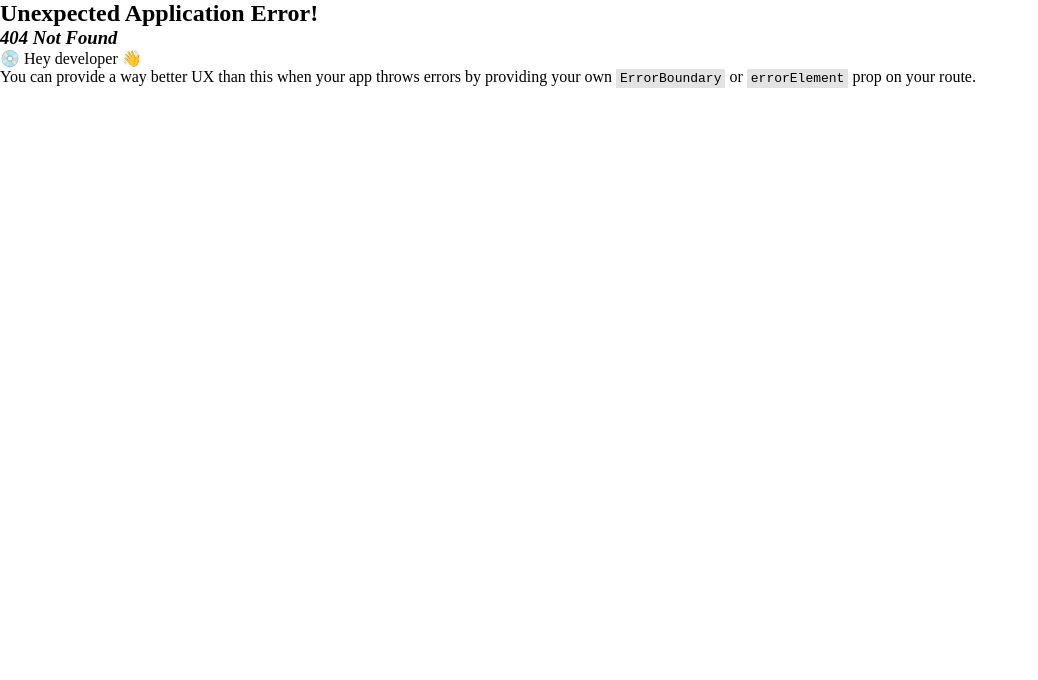
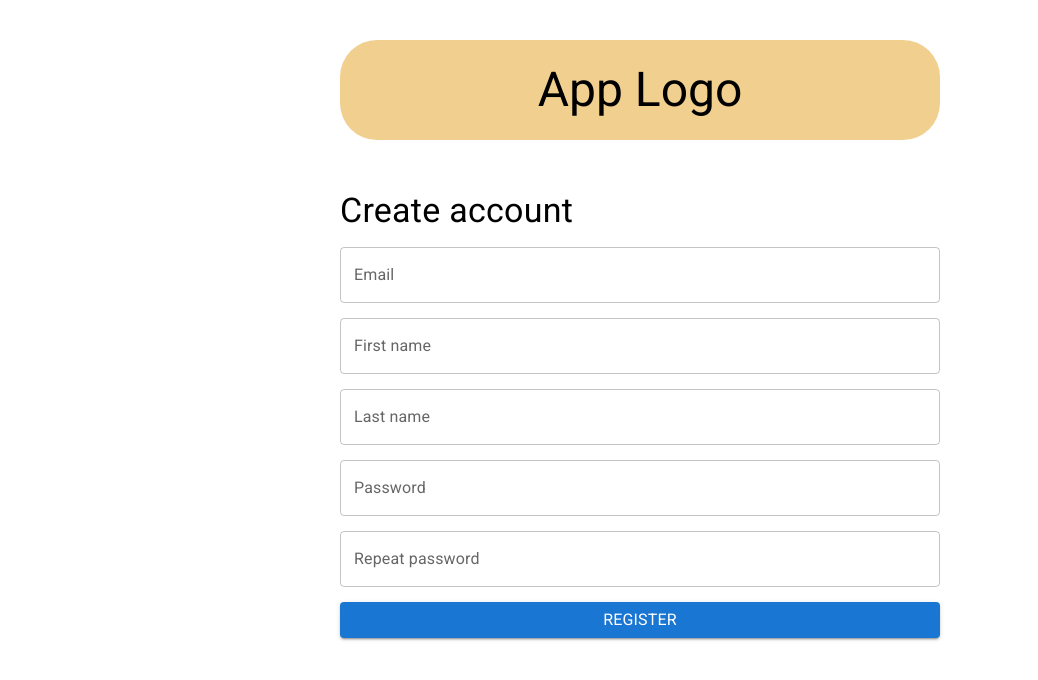
Before and after one commit to typicalRussianMan/games-app, a React (Vite) app: page /auth/register in a window 1280 px wide. Before the commit this address had no page. Shown: the top 680 px of the page, without its empty margins (0-1038 px from the left). Built offline with nearby package versions, Linux system fonts and the light colour scheme; no server answers.

Commit message:
Add routing for registration, improve UI

```diff
--- a/src/pages/auth/auth.routing.tsx
+++ b/src/pages/auth/auth.routing.tsx
@@ -2,6 +2,7 @@ import { RouteObject } from "react-router-dom";
 import { AuthPage } from "./AuthPage";
 import { LoginForm } from "./components/Login";
 import { UnauthorizedGuard } from "../../guards/UnauthorizedGuard";
+import { RegistrationForm } from "./components/Registration/RegistrationForm";
 
 export const AUTH_ROUTES: RouteObject = {
   element: <UnauthorizedGuard />,
@@ -14,6 +15,10 @@ export const AUTH_ROUTES: RouteObject = {
           path: 'login',
           element: <LoginForm />,
         },
+        {
+          path: 'register',
+          element: <RegistrationForm />
+        }
       ],
     }
   ]
--- a/src/pages/auth/components/Registration/RegistrationForm.tsx
+++ b/src/pages/auth/components/Registration/RegistrationForm.tsx
@@ -1,11 +1,16 @@
-import { FC, useCallback, useEffect, useState } from "react";
+import { FC, memo, useCallback, useEffect, useState } from "react";
 import { RegistrationFormData, registrationSchema } from "./RegistrationForm.schema";
 import { SubmitHandler, useForm } from "react-hook-form";
 import { yupResolver } from "@hookform/resolvers/yup";
 import { useUser } from "../../../../hooks/useUser";
-import { TextField, Typography } from "@mui/material";
+import { Button, LinearProgress, Snackbar, TextField, Typography } from "@mui/material";
 
 import '../style.css';
+import { authApi } from "../../../../api";
+import { tokenService } from "../../../../services/token.service";
+import { Registration } from "../../../../models/registration";
+import { isValidationError } from "../../../../models/validation-error";
+import { AppError } from "../../../../models/app-error";
 
 const RegistrationFormComponent: FC = () => {
   const {
@@ -13,7 +18,7 @@ const RegistrationFormComponent: FC = () => {
     handleSubmit,
     formState: { errors },
     setError,
-    getValues,
+    clearErrors,
     watch
   } = useForm<RegistrationFormData>({
     resolver: yupResolver(registrationSchema),
@@ -23,8 +28,10 @@ const RegistrationFormComponent: FC = () => {
   useEffect(() => {
     if (formValues.password !== formValues.repeatPassword) {
       setError('repeatPassword', { message: 'Passwords doesn\'t match' })
+    } else {
+      clearErrors('repeatPassword');
     }
-  }, [formValues.repeatPassword]);
+  }, [formValues.repeatPassword, formValues.password]);
 
   const [formError, setFormError] = useState<string | null>(null);
   const [isLoading, setIsLoading] = useState(false);
@@ -34,8 +41,33 @@ const RegistrationFormComponent: FC = () => {
     setFormError(null);
   }, [setFormError]);
 
-  const omSubmit: SubmitHandler<RegistrationFormData> = (data) => {
-    console.log(data);
+  const omSubmit: SubmitHandler<RegistrationFormData> = async(data) => {
+    clearErrors('root');
+    try {
+      const response = await authApi.register(data);
+      tokenService.setToken(response);
+
+      const user = await authApi.getCurrentUser();
+
+      if (user === null) {
+        return;
+      }
+
+      dispatch({ type: 'user', user });
+    } catch (err) {
+      if (isValidationError<Registration>(err)) {
+        for (const key in err.details) {
+          setError(
+            key as keyof Registration,
+            { message: err.details[key as keyof Registration] }
+          );
+        }
+      } else {
+        setFormError((err as AppError).message)
+      }
+    } finally {
+      setIsLoading(false);
+    }
   }
 
   return (
@@ -81,6 +113,24 @@ const RegistrationFormComponent: FC = () => {
         helperText={errors.repeatPassword?.message}
         {...register('repeatPassword')}
       />
+      <Button
+        disabled={isLoading}
+        variant="contained"
+        type="submit">
+        <Typography variant="body1" component="span">Register</Typography>
+      </Button>
+      {isLoading &&
+        <LinearProgress />
+      }
+      <Snackbar
+        open={formError !== null}
+        message={formError}
+        onClose={clearError}
+        autoHideDuration={5000}
+        anchorOrigin={{ vertical: 'bottom', horizontal: 'center' }}
+      />
     </form>
   )
 }
+
+export const RegistrationForm = memo(RegistrationFormComponent);
```
